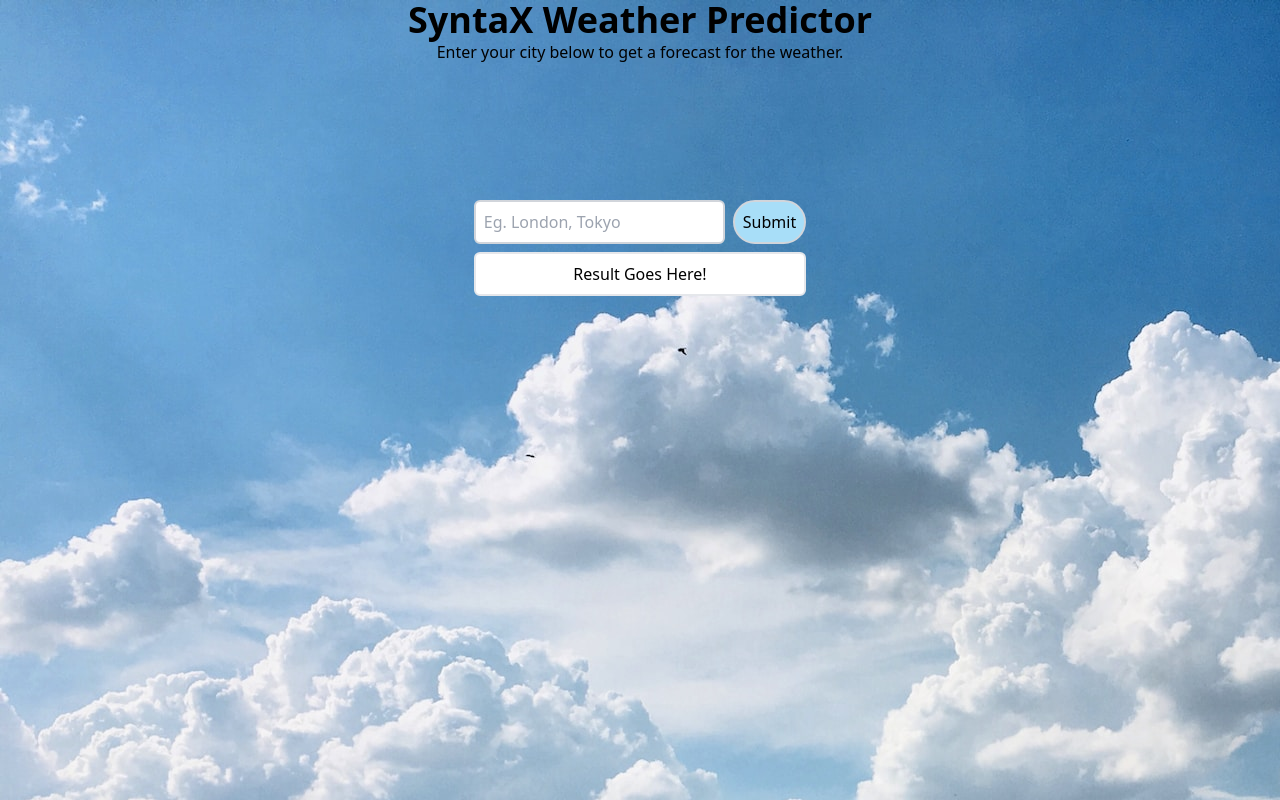
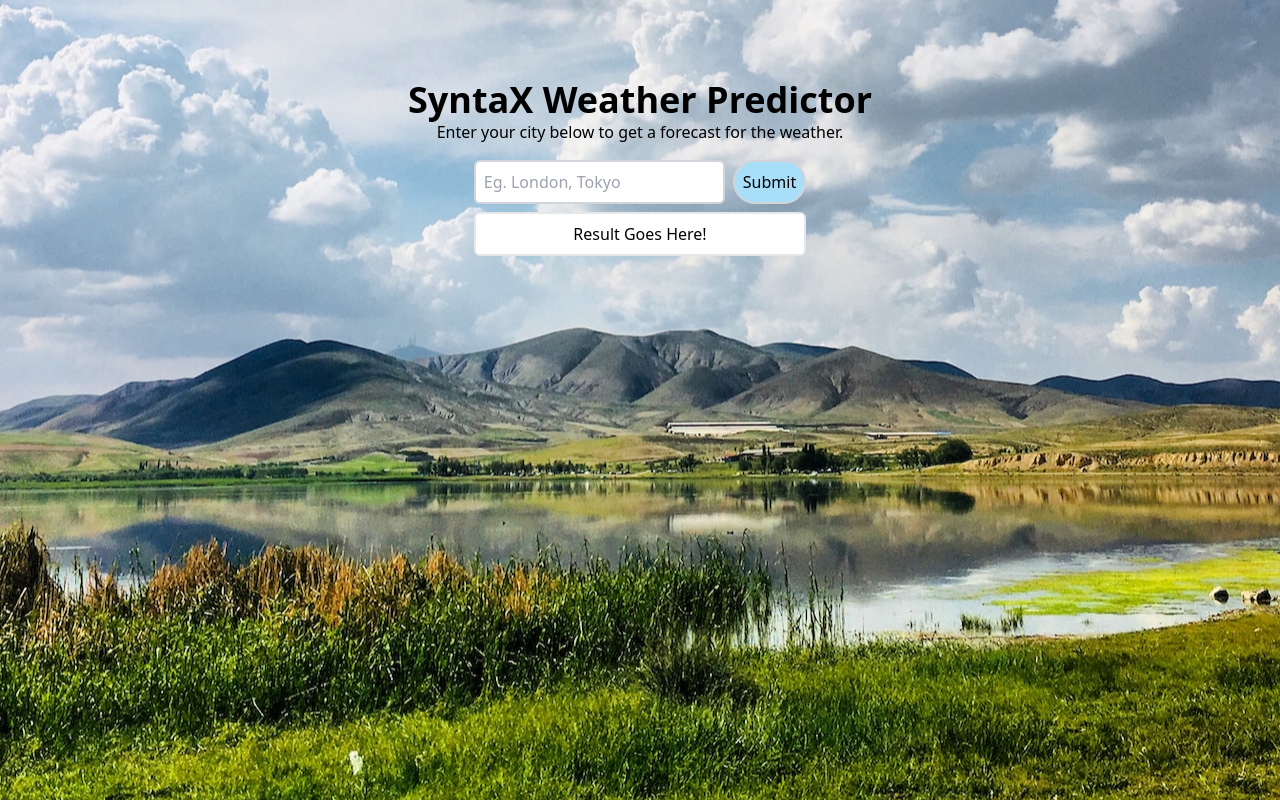
Before and after one commit to catch-the-vision-workshop/ssc-foreteller-group-5, a website: page frontend/index.html in a window 1280 px wide. Drawn offline with nearby package versions, Linux system fonts and the light colour scheme.

Commit message:
implement tailwind

```diff
--- a/frontend/index.html
+++ b/frontend/index.html
@@ -16,31 +16,25 @@
 		}
 
 		body {
-			background-image: url("w.jpg");
+			background-image: url("/assets/w.jpg");
+			background-position: center;
 		}
 
 		p {
 			text-align: center;
 		}
 
-		form {
-			padding-top: 120px;
-		}
-
-		#result {
-			background-color: white;
-		}
 	</style>
 </head>
 
 <body>
-	<div class="container mx-auto flex flex-col items-center justify-center">
-		<div class="mb-4">
+	<div class="container mx-auto flex flex-col items-center justify-center pt-20">
+		<div id="title" class="mb-4">
 			<h1 class="text-4xl font-bold">SyntaX Weather Predictor</h1>
 			<p>Enter your city below to get a forecast for the weather.</p>
 		</div>
 
-		<div class="relative flex flex-col items-center justify-center">
+		<div class="formGroup relative flex flex-col items-center justify-center">
 			<form id="cityForm" class="mb-2 flex w-full flex-row items-center justify-center gap-x-2">
 				<input type="text" name="city" id="city" placeholder="Eg. London, Tokyo"
 					class="rounded-md border-2 border-gray-300 p-2" />
@@ -48,7 +42,7 @@
 			</form>
 
 			<div id="result"
-				class="flex w-full flex-col items-center justify-center rounded-md border-2 border-solid p-2">
+				class="bg-white flex w-full flex-col items-center justify-center rounded-md border-2 border-solid p-2">
 				Result Goes Here!
 			</div>
 		</div>
--- a/frontend/package.json
+++ b/frontend/package.json
@@ -1,6 +1,7 @@
 {
   "devDependencies": {
     "prettier": "^3.1.0",
-    "prettier-plugin-tailwindcss": "^0.5.7"
+    "prettier-plugin-tailwindcss": "^0.5.7",
+    "tailwindcss": "^3.3.6"
   }
 }
```
Also changed, not shown: assets/w.jpg (renamed from frontend/w.jpg), frontend/weather.jpg (deleted), 1 other file.
